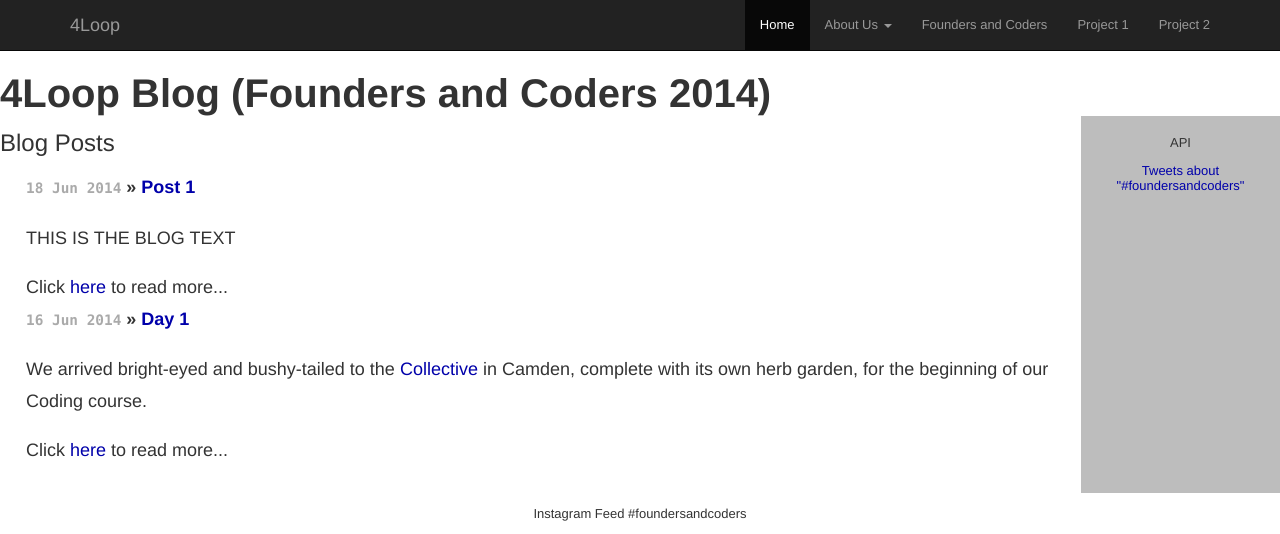
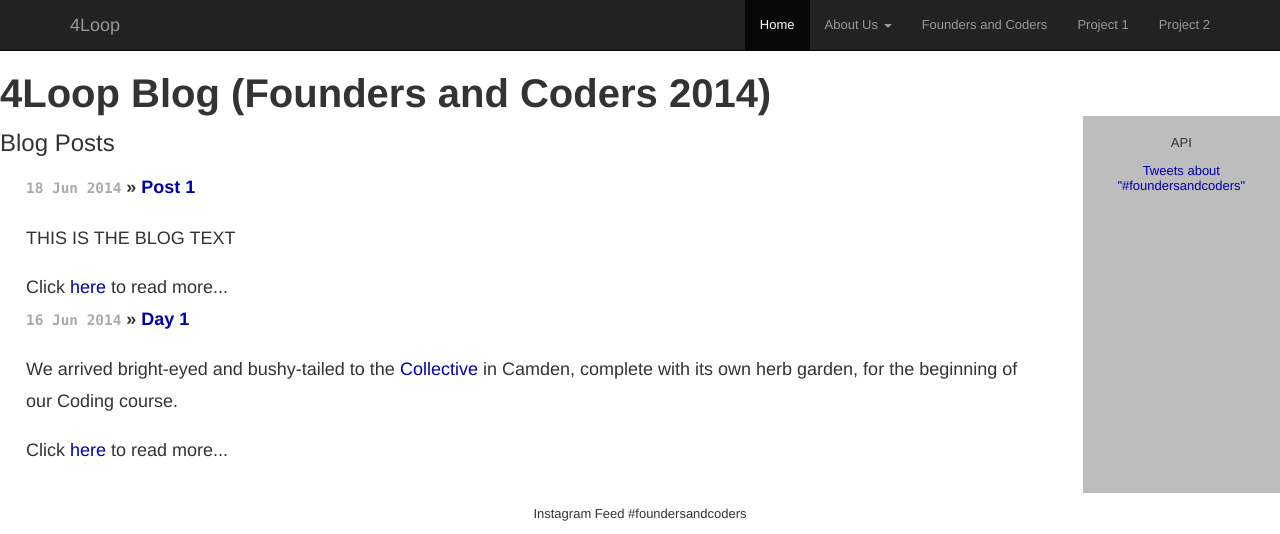
Before and after one commit to wsfan/4loop, a Jekyll site: the page built from index.html, in a window 1280 px wide. Shown: the top 534 px of the page. Built offline with Jekyll 4.4.1, drawn with Linux system fonts in a browser that asks for light colours; comment, search, counter and statistics services are not loaded; grey boxes are pictures that could not be loaded.

Commit message:
Update main.css

```diff
--- a/css/main.css
+++ b/css/main.css
@@ -38,7 +38,7 @@ a:visited { color: #a0a; }
   list-style-type: none;
   margin-bottom: 2em;
   margin-left: 2em;
-  margin-right: 2em;
+  margin-right: 4em;
 }
 
 .posts li {
```
